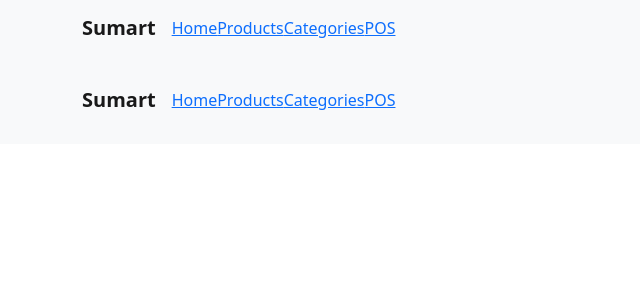
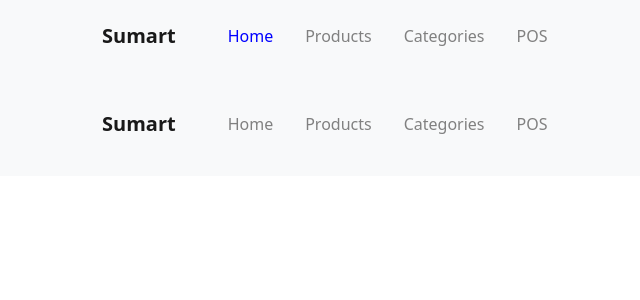
Before and after one commit to Maiiakal/supermarket-pos-system, a React (Create React App) app: page / in a window 1280 px wide. Shown: the top 300 px of the page, without its empty margins (0-640 px from the left). Built offline with nearby package versions, Linux system fonts and the light colour scheme.

Commit message:
updated active link css

```diff
--- a/src/components/Navigation/NavBar.jsx
+++ b/src/components/Navigation/NavBar.jsx
@@ -2,7 +2,7 @@ import '../../styles/NavBar.css'
 import Container from 'react-bootstrap/Container'
 import Nav from 'react-bootstrap/Nav'
 import Navbar from 'react-bootstrap/Navbar'
-import { Link } from 'react-router-dom'
+import { NavLink } from 'react-router-dom'
 
 const NavBar = () => {
   return (
@@ -14,10 +14,15 @@ const NavBar = () => {
         <Navbar.Toggle aria-controls="basic-navbar-nav" />
         <Navbar.Collapse id="basic-navbar-nav">
           <Nav className="me-auto">
-            <Link to="/">Home</Link>
-            <Link to="/product-table">Products</Link>
-            <Link to="/category-table">Categories</Link>
-            <Link to="/pos">POS</Link>
+            <NavLink
+              to="/"
+              className={({ isActive }) => (isActive ? 'link-active' : '')}
+            >
+              Home
+            </NavLink>
+            <NavLink to="/product-table" className={({ isActive }) => (isActive ? 'link-active' : '')}>Products</NavLink>
+            <NavLink to="/category-table" className={({ isActive }) => (isActive ? 'link-active' : '')}>Categories</NavLink>
+            <NavLink to="/pos" className={({ isActive }) => (isActive ? 'link-active' : '')}>POS</NavLink>
           </Nav>
         </Navbar.Collapse>
       </Container>
--- a/src/styles/NavBar.css
+++ b/src/styles/NavBar.css
@@ -6,3 +6,22 @@
 .brand {
     font-weight: bold;
 }
+
+a {
+    text-decoration: none;
+    color: grey;
+    padding: 1em;
+}
+
+a:hover {
+    text-decoration: none;
+    color: blue;
+    padding: 1em;
+}
+
+.link-active {
+    text-decoration: none;
+    color: blue;
+    padding: 1em;
+
+}
```
